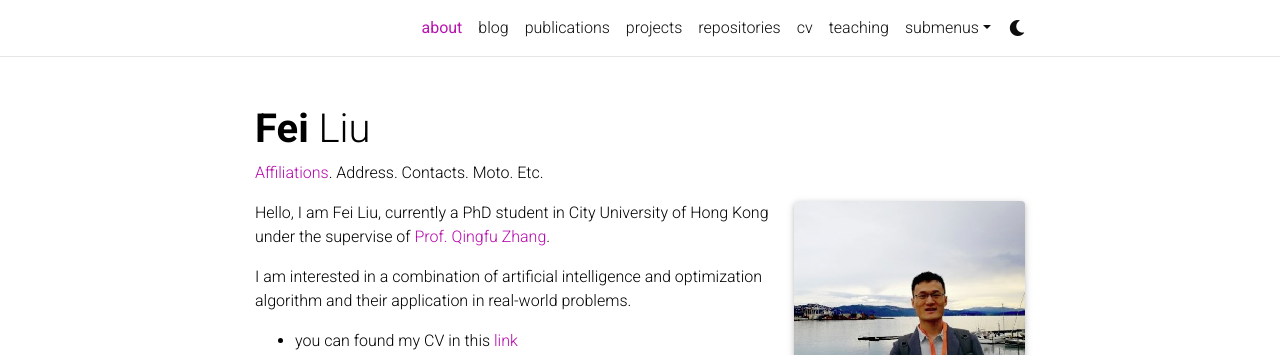
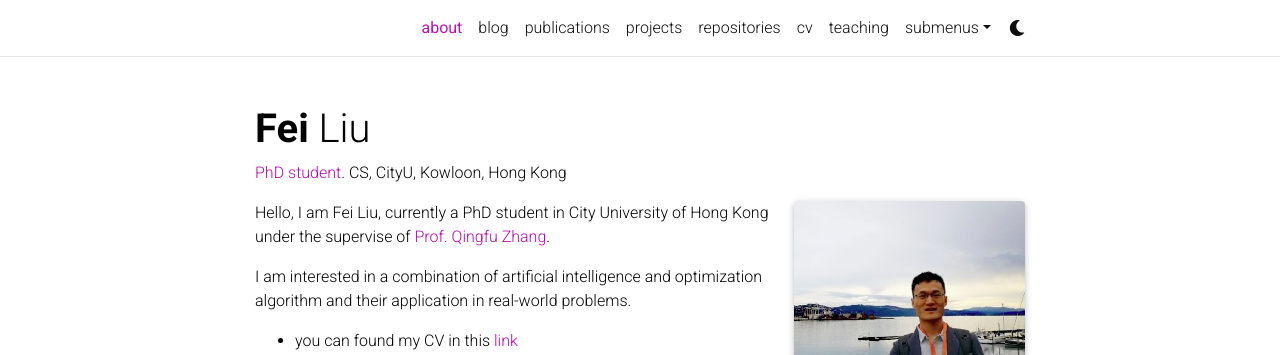
Before and after one commit to FeiLiu36/FeiLiu36.github.io, a Jekyll site: the page built from _pages/about.md, in a window 1280 px wide. Shown: the top 355 px of the page. Built offline with Jekyll 4.4.1, drawn with Linux system fonts in a browser that asks for light colours; comment, search, counter and statistics services are not loaded; a style sheet for code colours, icons or effects is not loaded.

Commit message:
Update about.md

```diff
--- a/_pages/about.md
+++ b/_pages/about.md
@@ -2,7 +2,8 @@
 layout: about
 title: about
 permalink: /
-subtitle: <a href='#'>Affiliations</a>. Address. Contacts. Moto. Etc.
+subtitle: <a href='#'>PhD student</a>. CS, CityU, Kowloon, Hong Kong
+Email: fliu36-c@my.cityu.edu.hk
 
 profile:
   align: right
```
